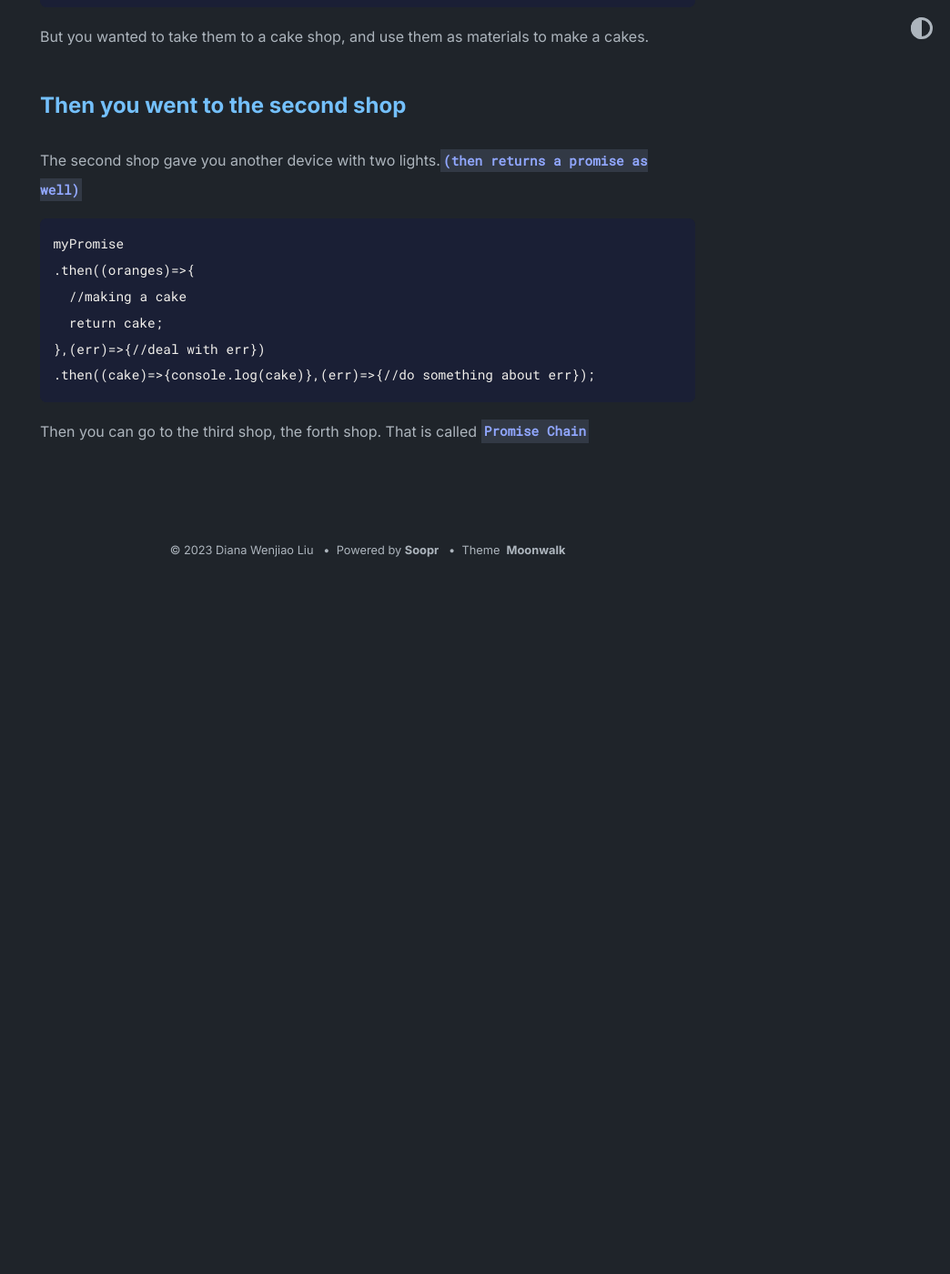
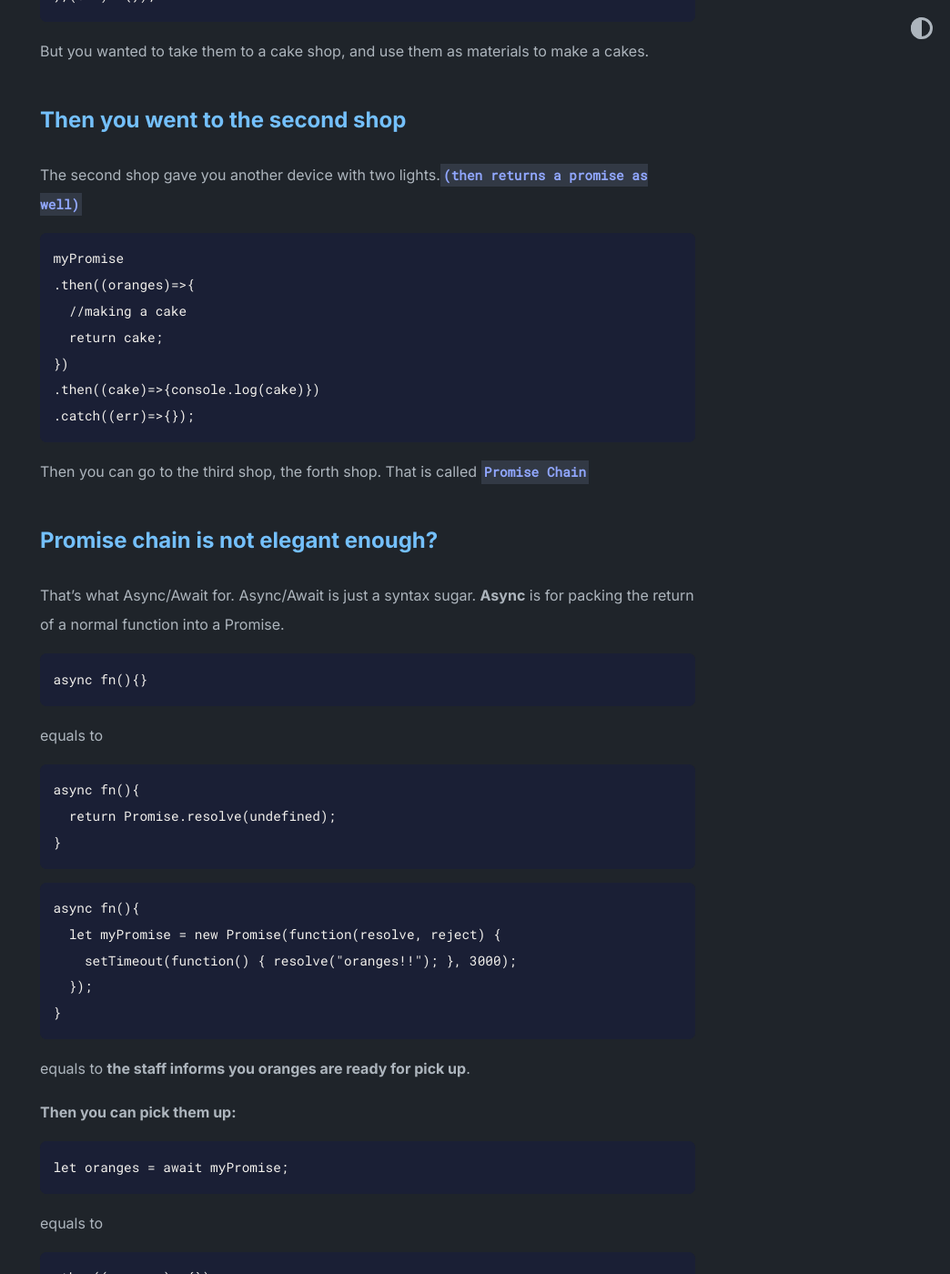
Before and after one commit to DianaLeo/DianaLeo.github.io, a Jekyll site: the page built from _posts/2023-08-22-How-to-explain-Promises-in-laymans-terms.md, in a window 1280 px wide and 1400 px high, scrolled down 1154 px. Shown: the whole window at 91% size, without its empty margins (236-1280 px from the left). Built offline with Jekyll 4.4.1, drawn with Linux system fonts in a browser that asks for light colours; before the commit the page ends 1784 px from its top, so only the background shows below that; some of the changed text lies outside the part shown.

Commit message:
Modified post - promises

````diff
--- a/_posts/2023-08-22-How-to-explain-Promises-in-laymans-terms.md
+++ b/_posts/2023-08-22-How-to-explain-Promises-in-laymans-terms.md
@@ -1,6 +1,6 @@
 ---
 layout: post
-title: "How to explain promises in layman's terms"
+title: "How to explain promises and Async/Await in layman's terms"
 date:   2023-08-22 11:07:39 +1000
 categories: Javascript
 ---
@@ -47,8 +46,69 @@ myPromise
 .then((oranges)=>{
   //making a cake
   return cake;
-},(err)=>{//deal with err})
-.then((cake)=>{console.log(cake)},(err)=>{//do something about err});
+})
+.then((cake)=>{console.log(cake)})
+.catch((err)=>{});
 ```
 
 Then you can go to the third shop, the forth shop. That is called ```Promise Chain```
+
+
+
+## Promise chain is not elegant enough?
+
+That's what Async/Await for.
+Async/Await is just a syntax sugar.
+**Async** is for packing the return of a normal function into a Promise.
+
+```
+async fn(){}
+```
+
+equals to
+
+```
+async fn(){
+  return Promise.resolve(undefined);
+}
+```
+
+```
+async fn(){
+  let myPromise = new Promise(function(resolve, reject) {
+    setTimeout(function() { resolve("oranges!!"); }, 3000);
+  });
+}
+```
+equals to **the staff informs you oranges are ready for pick up**.
+
+**Then you can pick them up:**
+```
+let oranges = await myPromise;
+```
+
+equals to
+
+```
+.then((oranges)=>{})
+```
+
+Just be mindful of where to put await. Await has to be within the async.
+```
+async fn(){
+  try{
+    let orangePromise = new Promise(function(resolve, reject) {
+      setTimeout(()=> { resolve("oranges!!"); }, 3000);
+    });
+    let oranges = await orangePromise;
+
+    let cakePromise = new Promise(function(resolve, reject) {
+      setTimeout(()=> {
+        //do something with oranges
+        resolve("cake!!"); }, 3000);
+    });
+    let cake = await cakePromise;
+  }
+  catch(err){}
+}
+```
````
Also changed, not shown: other parts of _posts/2023-08-22-How-to-explain-Promises-in-laymans-terms.md (+1 -2 lines).
